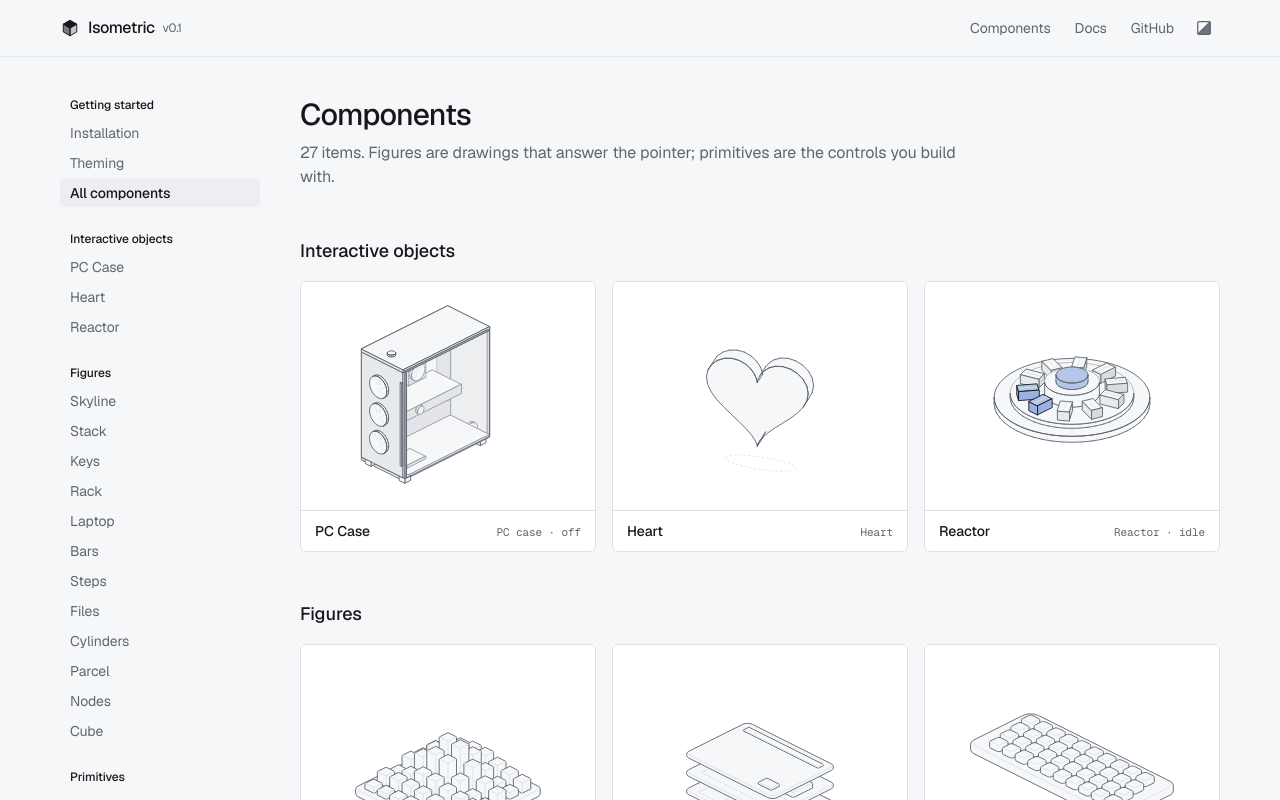
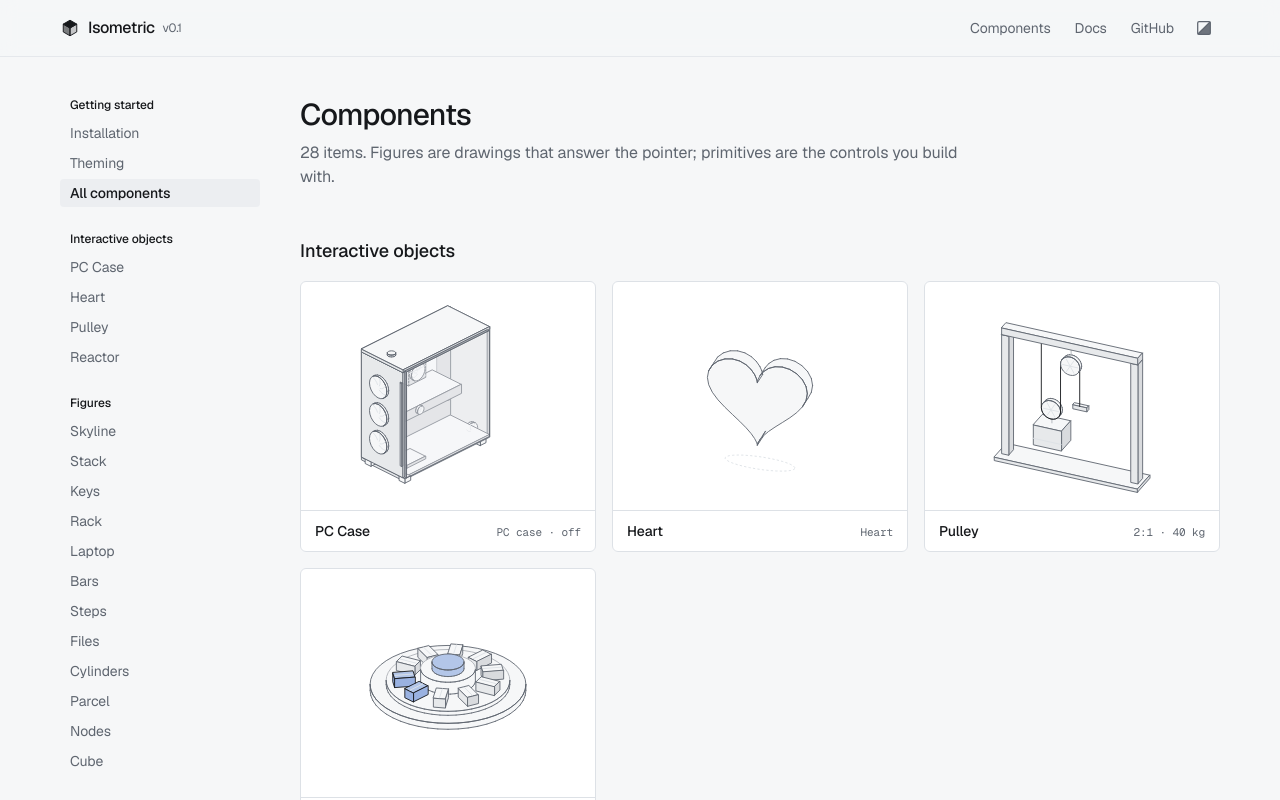
Before and after one commit to Abhishek-Mallick/Isometric, a Next.js app: page /components in a window 1280 px wide. Shown: the top 800 px of the page. Built offline with nearby package versions, Linux system fonts and the light colour scheme; no server answers.

Commit message:
feat(objects): add Pulley, a block and tackle you can haul
Drag the rope's handle and the load rises by the pull over the ratio (2:1 or 4:1), with the rope conserved and the wheels turning as it runs. A ratchet holds the load until it is clicked.

```diff
--- a/components/site/figures.ts
+++ b/components/site/figures.ts
@@ -11,6 +11,7 @@ import { Parcel } from "@/registry/isometric/ui/isometric/parcel"
 import { PcCase } from "@/registry/isometric/ui/isometric/pc-case"
 import { Heart } from "@/registry/isometric/ui/isometric/heart"
 import { Reactor } from "@/registry/isometric/ui/isometric/reactor"
+import { Pulley } from "@/registry/isometric/ui/isometric/pulley"
 import { Rack } from "@/registry/isometric/ui/isometric/rack"
 import { Skyline } from "@/registry/isometric/ui/isometric/skyline"
 import { Stack } from "@/registry/isometric/ui/isometric/stack"
@@ -20,5 +21,5 @@ import { Steps } from "@/registry/isometric/ui/isometric/steps"
 export const figures: Record<string, React.ComponentType<{ intensity?: number; onRead?: (t: string) => void; className?: string; "aria-label"?: string }>> = {
   skyline: Skyline, stack: Stack, keys: Keys, rack: Rack, laptop: Laptop, bars: Bars,
   steps: Steps, files: Files, cylinders: Cylinders, parcel: Parcel, nodes: Nodes, cube: Cube,
-  "pc-case": PcCase, heart: Heart, reactor: Reactor,
+  "pc-case": PcCase, heart: Heart, reactor: Reactor, pulley: Pulley,
 }
--- a/registry.json
+++ b/registry.json
@@ -317,6 +317,24 @@
       ]
     },
     {
+      "name": "pulley",
+      "type": "registry:ui",
+      "title": "Pulley",
+      "description": "A block and tackle on a frame. Drag the rope's handle down and the load rises by the pull divided by the ratio, with the wheels turning as the rope runs.",
+      "registryDependencies": [
+        "https://isometric.buildlab.in/r/isometric-engine.json"
+      ],
+      "files": [
+        {
+          "path": "registry/isometric/ui/isometric/pulley.tsx",
+          "type": "registry:ui"
+        }
+      ],
+      "categories": [
+        "object"
+      ]
+    },
+    {
       "name": "reactor",
       "type": "registry:ui",
       "title": "Reactor",
@@ -580,6 +598,7 @@
         "https://isometric.buildlab.in/r/cube.json",
         "https://isometric.buildlab.in/r/pc-case.json",
         "https://isometric.buildlab.in/r/heart.json",
+        "https://isometric.buildlab.in/r/pulley.json",
         "https://isometric.buildlab.in/r/reactor.json",
         "https://isometric.buildlab.in/r/iso-button.json",
         "https://isometric.buildlab.in/r/iso-card.json",
--- a/registry/index.ts
+++ b/registry/index.ts
@@ -177,6 +177,15 @@ const [liked, setLiked] = useState(false)
 
 <Heart liked={liked} onActivate={() => setLiked(!liked)} />`,
   }),
+  object("pulley", "Pulley", "A block and tackle on a frame. Drag the rope's handle down and the load rises by the pull divided by the ratio, with the wheels turning as the rope runs.", "Sets how much rope a drag pulls. Reads `pull 24 · lift 6 · 4:1`.", {
+    props: [
+      { name: "ratio", type: "2 | 4", default: "2", description: "Mechanical advantage: how many lines of rope hold the load." },
+      { name: "load", type: "number", default: "40", description: "The load in kilograms, used in the caption." },
+    ],
+    usage: `import { Pulley } from "@/components/ui/isometric/pulley"
+
+<Pulley ratio={4} load={120} />`,
+  }),
   object("reactor", "Reactor", "A ring-core reactor: a glowing core inside ten coils. The coils charge as the pointer comes near and the ring turns; click to fire a pulse.", "Sets how fast it charges. Reads `charge 80%`."),
 
   primitive(
--- /dev/null
+++ b/registry/isometric/ui/isometric/pulley.tsx
@@ -0,0 +1,138 @@
+"use client"
+
+import { type Entity, entityMount } from "@/registry/isometric/lib/isometric/entity"
+import { createFigure } from "@/registry/isometric/lib/isometric/figure"
+import { clamp, type Vec3 } from "@/registry/isometric/lib/isometric/iso"
+import { box, cylinder, rotateX, translate } from "@/registry/isometric/lib/isometric/mesh"
+import { spring, step, type Spring } from "@/registry/isometric/lib/isometric/motion"
+import type { Drawable, Stroke } from "@/registry/isometric/lib/isometric/scene"
+
+/**
+ * Pulley — a block and tackle on a frame. Drag the rope's handle down and the
+ * load rises by the pull divided by the ratio; the wheels turn with the rope.
+ * A ratchet holds the load: click it to let it down. Click the handle, or
+ * press Enter on it, to pull a notch. `intensity` sets how much rope a drag
+ * pulls.
+ */
+
+export type PulleyProps = {
+  /** Mechanical advantage: the rope runs under this many supporting lines. */
+  ratio?: 2 | 4
+  /** The load, in kilograms, for the caption. */
+  load?: number
+}
+
+/** PULL is the most rope the handle can take in: it travels exactly that far, so it stays above the base. */
+const R = 5.5, TOP = 74, FIX = 63, PULL = 34, REST = 16, HAND = 40
+
+type State = { ratio: 2 | 4; kg: number; pull: Spring; held: number | null; grab: number }
+
+/** Wheel centres along x: moving wheels hang under the load bar, fixed ones under the beam. */
+function layout(ratio: 2 | 4) {
+  const n = ratio / 2
+  const moving = Array.from({ length: n }, (_, i) => -12 + R + i * 4 * R)
+  const fixed = moving.map((x) => x + 2 * R)
+  return { moving, fixed, anchor: moving[0] - R, hand: fixed[n - 1] + R }
+}
+
+/** A wheel facing the camera's front (axis along y): disc, axle and spokes turned by `a`. */
+function wheel(out: (Drawable | Stroke)[], x: number, z: number, a: number, part: string) {
+  const disc = translate(rotateX(cylinder(0, 0, -1.2, R, 2.4, 24), -Math.PI / 2), [x, 0, z])
+  out.push({ mesh: disc, smooth: true, part })
+  const spokes: Vec3[] = []
+  for (let i = 0; i < 3; i++) {
+    const t = a + (i / 3) * Math.PI * 2
+    spokes.push([x - Math.cos(t) * (R - 1.2), 1.25, z - Math.sin(t) * (R - 1.2)], [x + Math.cos(t) * (R - 1.2), 1.25, z + Math.sin(t) * (R - 1.2)])
+  }
+  for (let i = 0; i < spokes.length; i += 2) out.push({ pts: [spokes[i], spokes[i + 1]], cls: "lo", part, bias: 0.05 })
+}
+
+/** Half a circle of rope around a wheel: under it (`down`) or over it. */
+const arc = (x: number, z: number, down: boolean): Vec3[] =>
+  Array.from({ length: 13 }, (_, i) => {
+    const t = Math.PI * (i / 12)
+    return [x - R * Math.cos(t), 1.3, z + (down ? -1 : 1) * R * Math.sin(t)]
+  })
+
+const entity: Entity<State, PulleyProps> = {
+  view: { az: 24, fit: [[-36, -6, 0], [46, 6, 0], [-36, -6, TOP + 6], [46, 6, TOP + 6]], zoom: 0.98 },
+  parts: { rope: "Rope end: drag down to lift", load: "Load", fixed: "Fixed pulley", moving: "Moving pulley" },
+  init: (p) => ({ ratio: p.ratio === 4 ? 4 : 2, kg: p.load ?? 40, pull: spring(0, 90, 15, 0.01), held: null, grab: 0 }),
+  update: (s, p) => {
+    const r = p.ratio === 4 ? 4 : 2
+    if (r !== s.ratio) { s.ratio = r; s.pull.to = s.pull.x = 0 }
+    s.kg = p.load ?? 40
+  },
+  pointer: (s, e, ctx) => {
+    if (!e || !e.down) { s.held = null; return }
+    if (s.held === null && e.from && e.part === "rope") { s.held = e.from[1]; s.grab = s.pull.to }
+    if (s.held === null) return
+    // screen units to world height, then the intensity's gain
+    const perUnit = 1 / (ctx.camera.s * Math.sqrt(1 - ctx.camera.k ** 2))
+    s.pull.to = clamp(s.grab + (e.p[1] - s.held) * perUnit * ctx.value, 0, PULL)
+    return Math.abs(e.p[1] - s.held) > 2
+  },
+  step: (s, dt, ctx) => {
+    const moving = step(s.pull, dt)
+    if (moving || s.held !== null) {
+      const lift = s.pull.x / s.ratio
+      ctx.read(`pull ${s.pull.x.toFixed(0)} · lift ${lift.toFixed(1)} · ${s.ratio}:1 · ${(s.kg / s.ratio).toFixed(0)} kg of force`)
+    }
+    return moving
+  },
+  activate: (s, part) => {
+    if (part === "load") { s.pull.to = 0; return "Ratchet released: the load comes down" }
+    if (part === "rope") { s.pull.to = Math.min(PULL, s.pull.to + 6); return `Pulled a notch · lift ${(s.pull.to / s.ratio).toFixed(0)}` }
+    if (part === "fixed") return `Fixed pulley: turns the pull downward`
+    if (part === "moving") return `Moving pulley: ${s.ratio} lines share ${s.kg} kg`
+    return undefined
+  },
+  rest: (s) => `${s.ratio}:1 · ${s.kg} kg`,
+  draw: (s, out) => {
+    const { moving, fixed, anchor, hand } = layout(s.ratio)
+    const lift = s.pull.x / s.ratio
+    const mz = REST + lift + 18, turn = s.pull.x / R
+
+    // the frame: a base, two posts and the beam
+    out.push({ mesh: box(-36, -8, 0, 46, 8, 2), shade: true, bias: -100 })
+    out.push({ mesh: box(-34, -3, 2, -30, 3, TOP), shade: true })
+    out.push({ mesh: box(40, -3, 2, 44, 3, TOP), shade: true })
+    out.push({ mesh: box(-34, -3, TOP, 44, 3, TOP + 4), shade: true })
+
+    // fixed wheels on their hangers, moving wheels on the load bar
+    for (const x of fixed) {
+      out.push({ pts: [[x, 0, TOP], [x, 0, FIX + R]], cls: "mid", part: "fixed" })
+      wheel(out, x, FIX, turn, "fixed")
+    }
+    for (const x of moving) wheel(out, x, mz, -turn, "moving")
+    out.push({ mesh: box(moving[0] - 2, -1.6, mz - 1, moving[moving.length - 1] + 2, -1.2, mz + 1), part: "moving", bias: 0.2 })
+
+    // the load, on a hook under the bar
+    const cx = (moving[0] + moving[moving.length - 1]) / 2, lz = mz - R - 14
+    out.push({ pts: [[cx, 0, mz - R + 0.5], [cx, 0, lz + 11]], cls: "mid", part: "load" })
+    out.push({ mesh: box(cx - 8, -6, lz - 1, cx + 8, 6, lz + 11), shade: true, part: "load", cls: s.pull.x > 0.5 ? "hi" : "" })
+    out.push({ pts: [[cx - 8, 6.05, lz + 3], [cx + 8, 6.05, lz + 3]], cls: "lo", part: "load", bias: 0.1 })
+
+    // the rope: from the anchor, under and over each wheel in turn, down to the handle
+    const rope: Vec3[] = [[anchor, 1.3, TOP]]
+    moving.forEach((x, i) => {
+      rope.push(...arc(x, mz, true))
+      rope.push(...arc(fixed[i], FIX, false))
+    })
+    // rope is conserved: the handle comes down exactly as far as the rope is pulled
+    const hz = HAND - s.pull.x
+    rope.push([hand, 1.3, hz])
+    out.push({ pts: rope, cls: "hi", part: "rope", bias: 3 })
+    out.push({ mesh: box(hand - 4, -1.2, hz - 2.4, hand + 4, 1.2, hz), part: "rope", shade: true, bias: 3.1 })
+  },
+}
+
+export const Pulley = createFigure<PulleyProps>("Pulley", {
+  id: "pulley",
+  label: "A block and tackle on a frame; drag the rope's handle down to lift the load.",
+  rest: "2:1 · 40 kg",
+  range: [0.6, 1, 1.6],
+  focusable: true,
+  defaults: { ratio: 2, load: 40 },
+  mount: entityMount(entity),
+})
```
